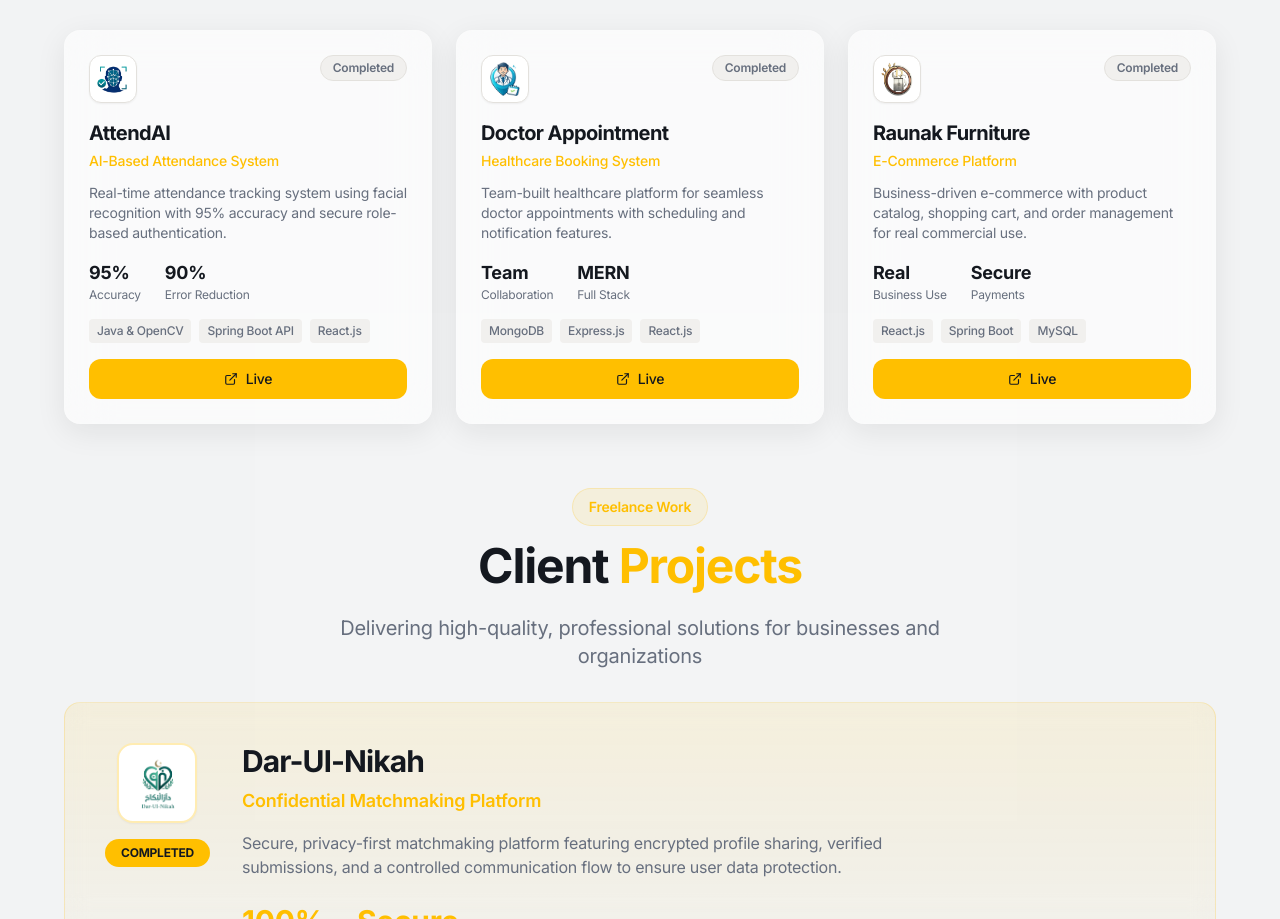
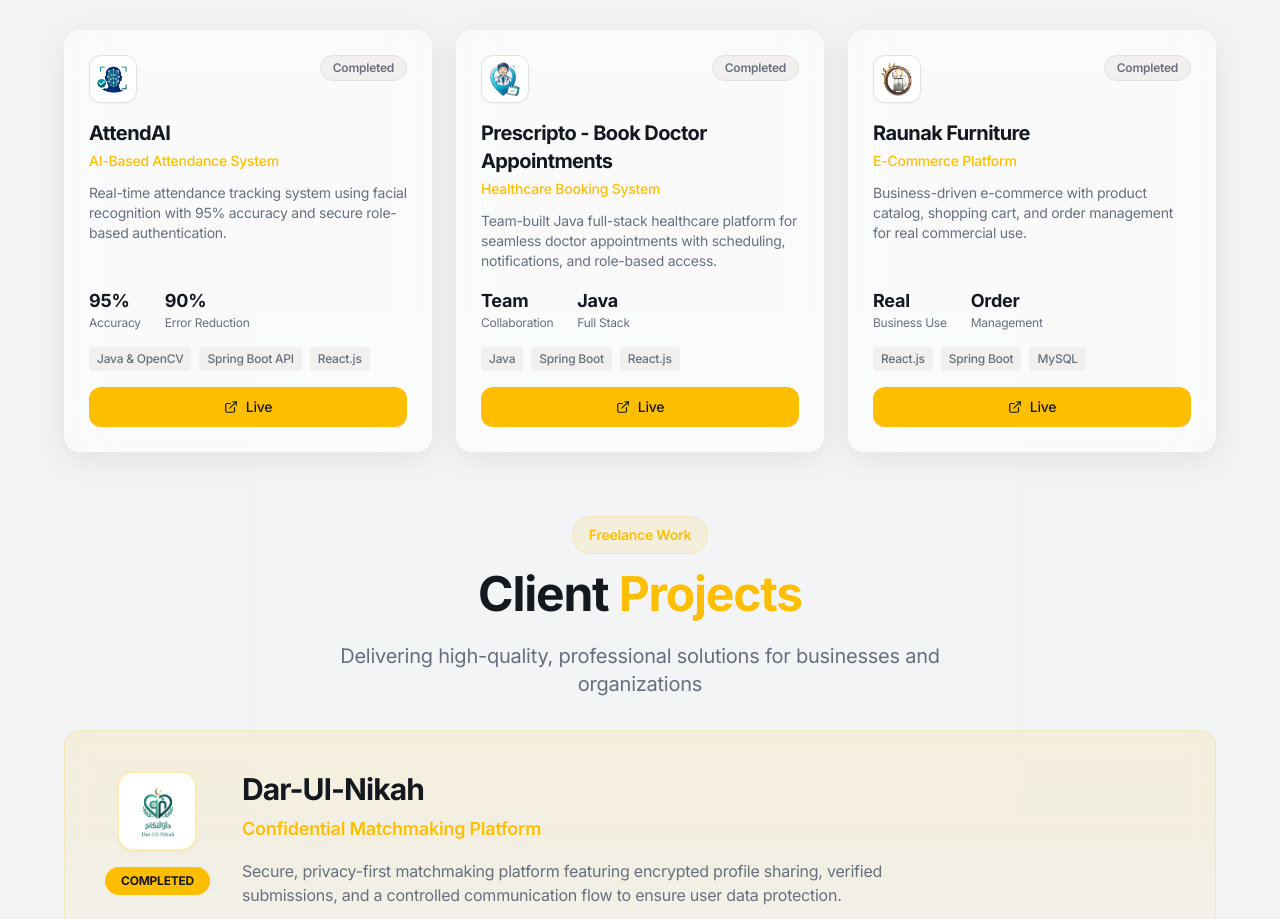
Before and after one commit to arshsnaz/portfolio, a React (Vite) app: page / in a window 1280 px wide. Shown: the part 4768-5687 px from the top of the page. Built offline with nearby package versions, Linux system fonts and the light colour scheme; the HTML template or start-up script is replaced by a standard one.

Commit message:
Update portfolio routing and project links

```diff
--- a/package.json
+++ b/package.json
@@ -1,5 +1,9 @@
 {
   "homepage": "https://arshsnaz.github.io/portfolio/",
+  "repository": {
+    "type": "git",
+    "url": "https://github.com/arshsnaz/portfolio.git"
+  },
   "name": "vite_react_shadcn_ts",
   "private": true,
   "version": "0.0.0",
--- a/src/App.tsx
+++ b/src/App.tsx
@@ -2,7 +2,7 @@ import { Toaster } from "@/components/ui/toaster";
 import { Toaster as Sonner } from "@/components/ui/sonner";
 import { TooltipProvider } from "@/components/ui/tooltip";
 import { QueryClient, QueryClientProvider } from "@tanstack/react-query";
-import { HashRouter, Routes, Route } from "react-router-dom";
+import { BrowserRouter, Routes, Route } from "react-router-dom";
 import Index from "./pages/Index";
 import NotFound from "./pages/NotFound";
 
@@ -13,13 +13,13 @@ const App = () => (
     <TooltipProvider>
       <Toaster />
       <Sonner />
-      <HashRouter>
+      <BrowserRouter basename={import.meta.env.BASE_URL}>
         <Routes>
           <Route path="/" element={<Index />} />
           {/* ADD ALL CUSTOM ROUTES ABOVE THE CATCH-ALL "*" ROUTE */}
           <Route path="*" element={<NotFound />} />
         </Routes>
-      </HashRouter>
+      </BrowserRouter>
     </TooltipProvider>
   </QueryClientProvider>
 );
--- a/src/components/ProjectsSection.tsx
+++ b/src/components/ProjectsSection.tsx
@@ -33,12 +33,12 @@ const projects = [
     live: "https://arshsnaz.github.io/AttendAI/",
   },
   {
-    title: "Doctor Appointment",
+    title: "Prescripto - Book Doctor Appointments",
     subtitle: "Healthcare Booking System",
-    description: "Team-built healthcare platform for seamless doctor appointments with scheduling and notification features.",
-    techStack: ["MongoDB", "Express.js", "React.js"],
+    description: "Team-built Java full-stack healthcare platform for seamless doctor appointments with scheduling, notifications, and role-based access.",
+    techStack: ["Java", "Spring Boot", "React.js", "MySQL"],
     image: doctorLogo,
-    metrics: [{ value: "Team", label: "Collaboration" }, { value: "MERN", label: "Full Stack" }],
+    metrics: [{ value: "Team", label: "Collaboration" }, { value: "Java", label: "Full Stack" }],
     status: "Completed",
     featured: false,
     live: "https://doctor-appointment-ten-sable.vercel.app/",
@@ -49,7 +49,7 @@ const projects = [
     description: "Business-driven e-commerce with product catalog, shopping cart, and order management for real commercial use.",
     techStack: ["React.js", "Spring Boot", "MySQL"],
     image: rcLogo,
-    metrics: [{ value: "Real", label: "Business Use" }, { value: "Secure", label: "Payments" }],
+    metrics: [{ value: "Real", label: "Business Use" }, { value: "Order", label: "Management" }],
     status: "Completed",
     featured: false,
     live: "https://arshsnaz.github.io/RaunakFurniture/",
```
